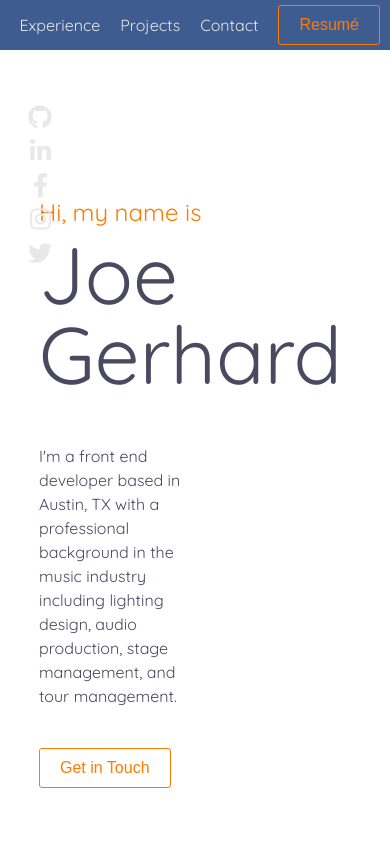
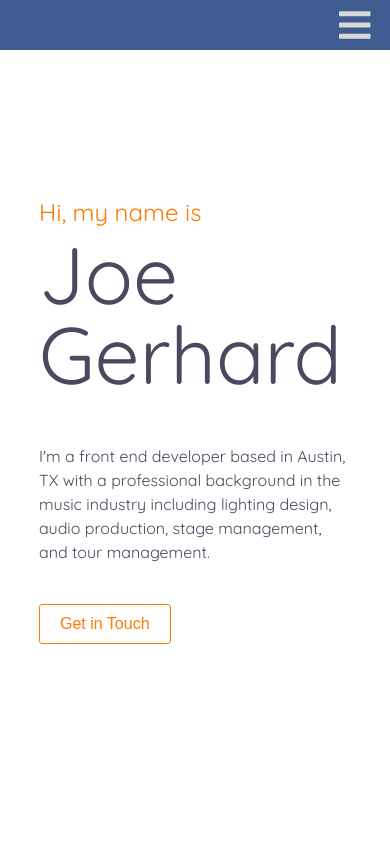
Before and after one commit to joe-gerhard/portfolio, a React (Create React App) app: page / in a window 390 px wide. Shown: the top 844 px of the page. Built offline with nearby package versions, Linux system fonts and the light colour scheme.

Commit message:
Begin adding media queries to styling

```diff
--- a/src/components/AboutSection/AboutSection.jsx
+++ b/src/components/AboutSection/AboutSection.jsx
@@ -6,12 +6,15 @@ const AboutSection = ({ aboutRef, scrollY }) => {
   const [ hover, setHover ] = useState(false);
 
   useEffect(() => {
+
+    // if the aboutRef hasn't been defined yet, do nothing
     if(!aboutRef.current) return;
+
     const aboutTop = aboutRef.current.offsetTop;
     const aboutBottom = aboutTop + aboutRef.current.offsetHeight;
-    if((scrollY > (aboutTop - 400)
-      && scrollY < (aboutBottom - 200)
-    )) {
+
+    // if the scrollY position is within the about section, apply the hover condition
+    if((scrollY > (aboutTop - 400) && scrollY < (aboutBottom - 200))) {
       setHover(true)
     } else {
       setHover(false)
--- a/src/components/AboutSection/styles.js
+++ b/src/components/AboutSection/styles.js
@@ -1,5 +1,6 @@
 import styled, { css } from 'styled-components';
 import { Section } from '../../styles';
+import { breakpoints } from '../../constants/breakpoints'
 
 export const StyledAboutSection = styled(Section)(({ theme }) => css`
   width: 100%;
@@ -13,16 +14,27 @@ export const StyledAboutSection = styled(Section)(({ theme }) => css`
 
 export const Card = styled.div(({ theme }) => css`
   display: flex;
+  flex-direction: row;
   align-items: flex-start;
   justify-content: flex-start;
   margin: 40px 0;
   width: 100%;
+
+  @media (max-width: ${breakpoints.large}) {
+    flex-direction: column;
+    align-items: center;
+  }
 `);
 
 export const Text =  styled.div(({ theme }) => css`
   display: flex;
   flex-direction: column;
   width: 60%;
+
+  @media (max-width: ${breakpoints.large}) {
+    width: 80%;
+    margin-bottom: 20px;
+  }
 
   div {
     display: flex;
@@ -49,6 +61,10 @@ export const ImageContainer = styled.div(({ theme, hover }) => css`
   position: relative;
   width: 40%;
 
+  @media (max-width: ${breakpoints.large}) {
+    width: 70%;
+  }
+
   img {
     filter: ${hover ? 'grayscale(0)' : 'grayscale(1)'};
     transition: 2s;
--- a/src/components/HomeSection/styles.js
+++ b/src/components/HomeSection/styles.js
@@ -2,7 +2,7 @@ import styled, { css } from 'styled-components';
 import { Section } from '../../styles';
 
 export const StyledHomeSection = styled(Section)(({ theme }) => css`
-
+  width: 100%;
 `);
 
 export const Card = styled.div(({ theme }) => css`
@@ -22,9 +22,10 @@ export const Card = styled.div(({ theme }) => css`
   }
 
   p {
+    display: flex;
     font-size: 16px;
     margin: 40px 0;
-    width: 50%;
     line-height: 24px;
+    max-width: 500px;
   }
 `);
--- a/src/components/Navbar/Navbar.jsx
+++ b/src/components/Navbar/Navbar.jsx
@@ -1,19 +1,26 @@
 import React from 'react';
-import { StyledNav, StyledLink } from './styles';
+import { StyledNav, StyledLink, Icon } from './styles';
 import Button from '../Button';
+import { faBars } from '@fortawesome/free-solid-svg-icons';
 
 const Navbar = ({ executeScroll, aboutRef, experienceRef, projectsRef, contactRef, visible }) => {
 
   const handleOpenResume = () => {
     window.open('/joe_gerhard_resume.pdf', '_blank')
   }
+
+  const handleOpenMenu = () => {
+    // TODO: add dropdown menu
+  }
+
   return (
     <StyledNav visible={visible}>
       <StyledLink onClick={() => executeScroll(aboutRef)}>About</StyledLink>
       <StyledLink onClick={() => executeScroll(experienceRef)}>Experience</StyledLink>
       <StyledLink onClick={() => executeScroll(projectsRef)}>Projects</StyledLink>
       <StyledLink onClick={() => executeScroll(contactRef)}>Contact</StyledLink>
-      <Button onClick={handleOpenResume} margin={'10px'}>Resumé</Button>
+      <Button onClick={handleOpenResume} margin={'20px'}>Resumé</Button>
+      <Icon icon={faBars} onClick={handleOpenMenu} />
     </StyledNav>
 
   )
--- a/src/components/Navbar/styles.js
+++ b/src/components/Navbar/styles.js
@@ -1,4 +1,6 @@
 import styled, { css } from 'styled-components';
+import { breakpoints } from '../../constants/breakpoints'
+import { FontAwesomeIcon } from '@fortawesome/react-fontawesome';
 
 export const StyledNav = styled.nav(({ theme, visible }) => css`
   position: fixed;
@@ -9,11 +11,17 @@ export const StyledNav = styled.nav(({ theme, visible }) => css`
   align-items: center;
   background: ${theme.primary};
   height: 50px;
-  width: 100vw;
+  width: 100%;
   transition: .5s;
 
   &:hover {
     cursor: default;
+  }
+
+  button {
+    @media (max-width: ${breakpoints.medium}) {
+      display: none;
+    }
   }
 `);
 
@@ -30,4 +38,19 @@ export const StyledLink = styled.span(({ theme }) => css`
   &:last-child {
     margin-right: 20px;
   }
+
+  @media (max-width: ${breakpoints.medium}) {
+    display: none;
+  }
 `);
+
+export const Icon = styled(FontAwesomeIcon)(({ theme }) => css`
+  font-size: 36px;
+  color: ${theme.light};
+  margin: 0 20px;
+  display: none;
+
+  @media (max-width: ${breakpoints.medium}) {
+    display: block;
+  }
+`);
--- a/src/components/SocialBar/styles.js
+++ b/src/components/SocialBar/styles.js
@@ -1,4 +1,5 @@
 import styled, { css } from 'styled-components';
+import { breakpoints } from '../../constants/breakpoints';
 
 export const StyledSocialBar = styled.div(({ theme }) => css`
   position: fixed;
@@ -9,6 +10,10 @@ export const StyledSocialBar = styled.div(({ theme }) => css`
   align-items: center;
   width: 40px;
   background: transparent;
+
+  @media (max-width: ${breakpoints.medium}) {
+    display: none;
+  }
 
   a {
     position: relative;
--- /dev/null
+++ b/src/constants/breakpoints.js
@@ -0,0 +1,5 @@
+export const breakpoints = {
+  large: '1024px',
+  medium: '768px',
+  small: '480px',
+}
--- a/src/styles/theme.js
+++ b/src/styles/theme.js
@@ -2,5 +2,5 @@ export default {
   primary: '#3F5C91',
   accent: '#FF7B00',
   dark: '#4A4960',
-  light: '#E8E8E8',
+  light: '#D8D8D8',
 }
```
